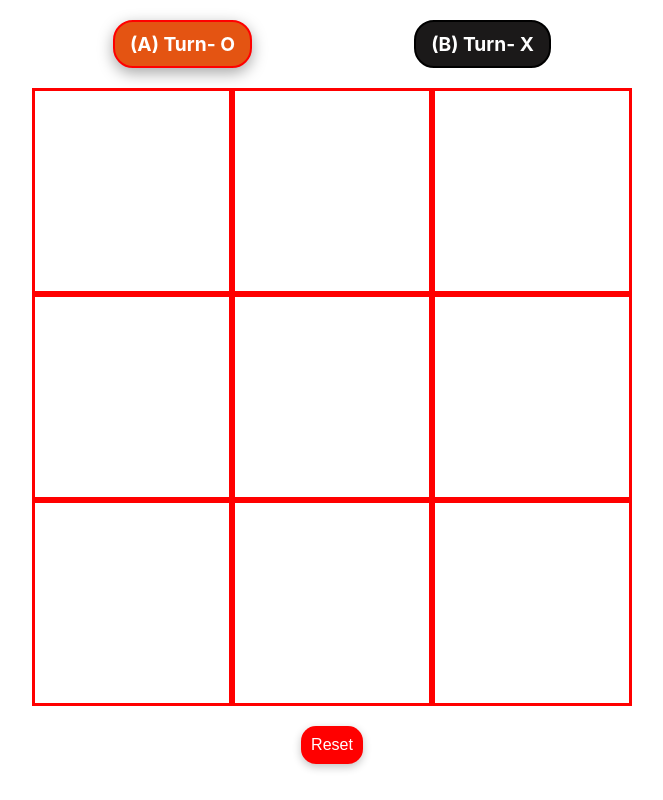
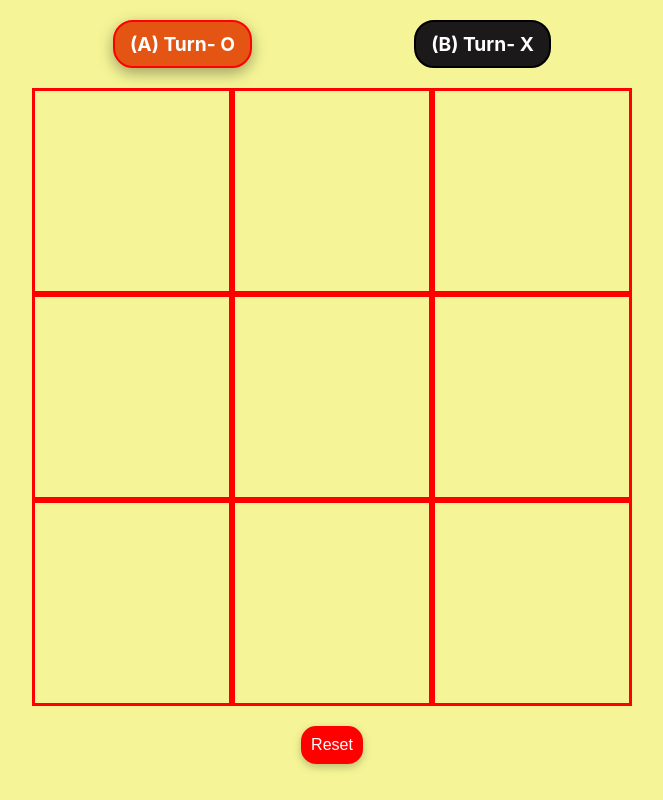
Before and after one commit to shubhamkr2/Tic-Tac-Toe_game, a React (Create React App) app: page / in a window 1280 px wide. Shown: the whole page, without its empty margins (308-971 px from the left). Built offline with nearby package versions, Linux system fonts and the light colour scheme.

Commit message:
background color updated

```diff
--- a/src/index.css
+++ b/src/index.css
@@ -7,6 +7,7 @@ body {
     sans-serif;
   -webkit-font-smoothing: antialiased;
   -moz-osx-font-smoothing: grayscale;
+  background-color: rgb(245, 245, 151);
 }
 
 code {
```
